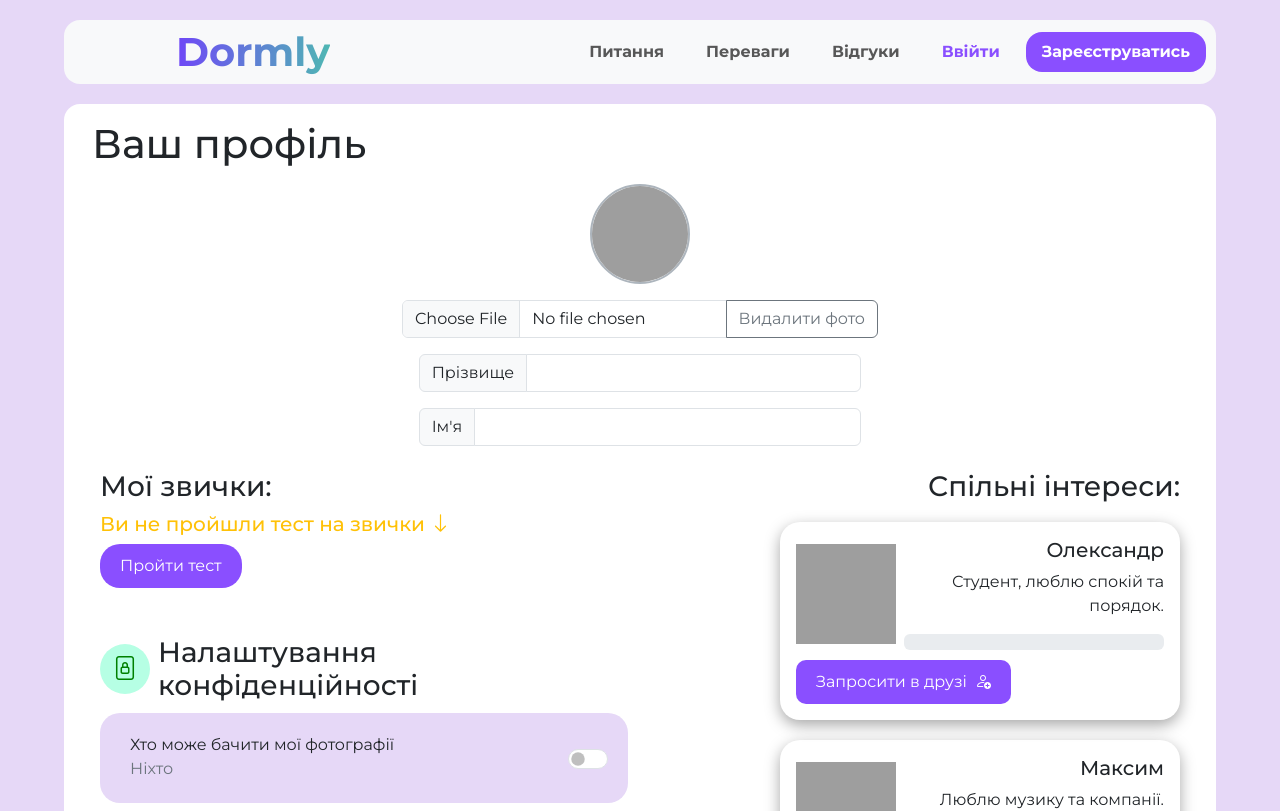
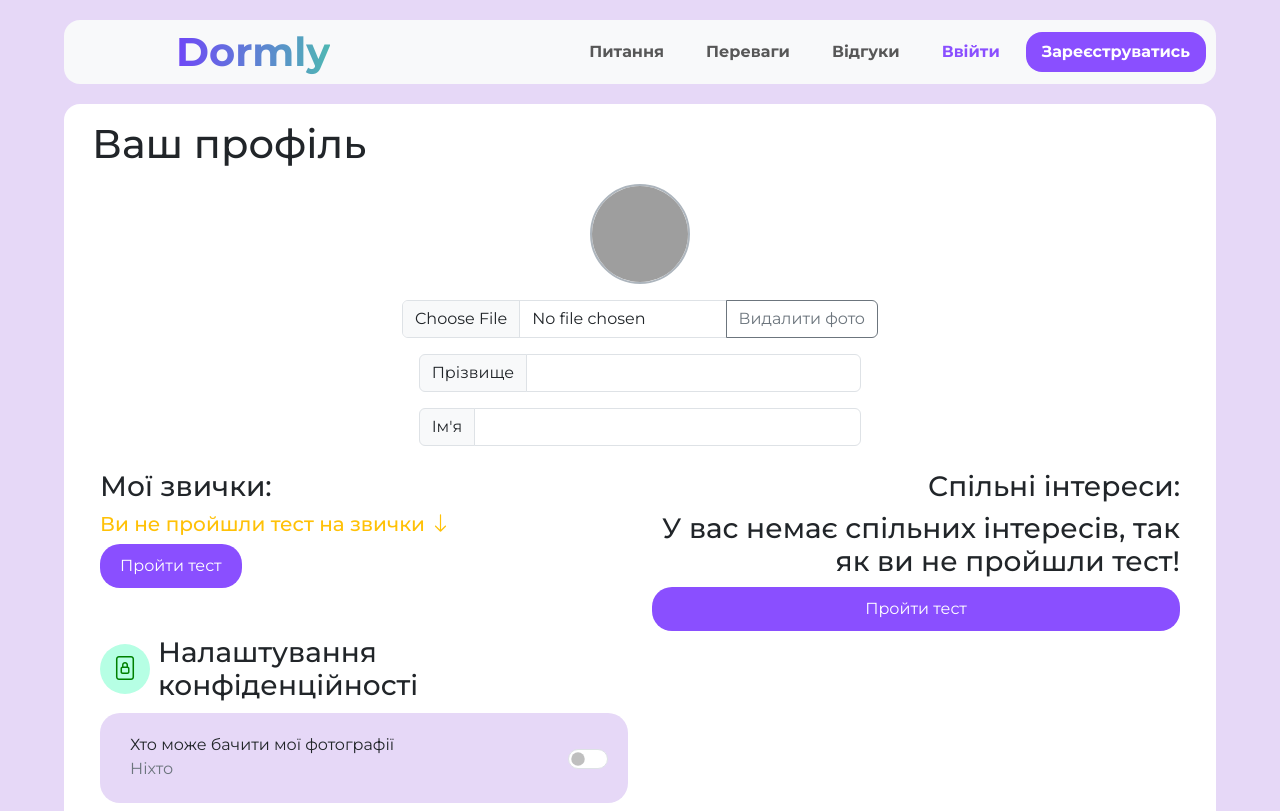
Before and after one commit to Nazariy8/Dormly, a React (Create React App) app: page /#/search-roommate in a window 1280 px wide. Shown: the top 811 px of the page. Built offline with nearby package versions, Linux system fonts and the light colour scheme; grey boxes are pictures that could not be loaded.

Commit message:
add new logic to similarity users

```diff
--- a/src/pages/SearchRoommate.jsx
+++ b/src/pages/SearchRoommate.jsx
@@ -583,13 +583,29 @@ const SearchRoommate = () => {
           <div className="col-12 col-xxl-6 col-xl-6 col-md-12 col-sm-12 justify-content-end simil-block">
             <h3 className="text-end">Спільні інтереси:</h3>
             <div className="list-of-users">
-              {users.map((user) => (
+              <>
+              {
+               userAnswers ? (<div>
+                 {users.map((user) => (
                 <UserForRoom
                   key={user.id}
                   userAnswers={userAnswers}
                   user={user}
                 />
               ))}
+               </div>) : (
+
+                <div className="d-flex flex-column justify-content-end text-end">
+                  <h3>У вас немає спільних інтересів, так як ви не пройшли тест!</h3>
+                   <button className="start-test" onClick={handleGoTest}>
+                    Пройти тест
+                  </button>
+                </div>
+
+               )
+              }
+
+              </>
             </div>
           </div>
         </div>
```
